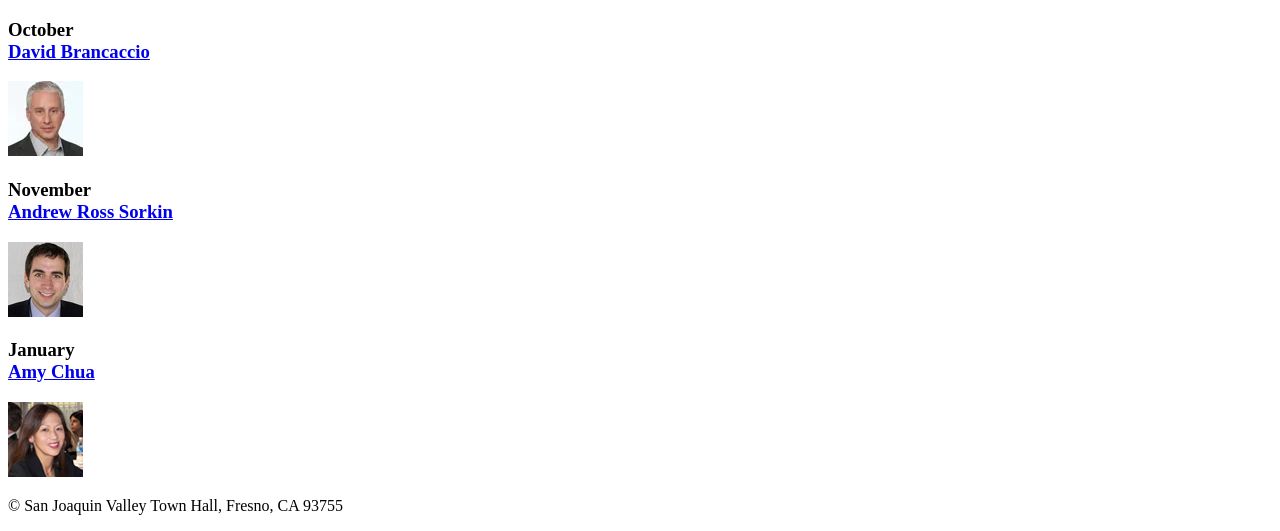
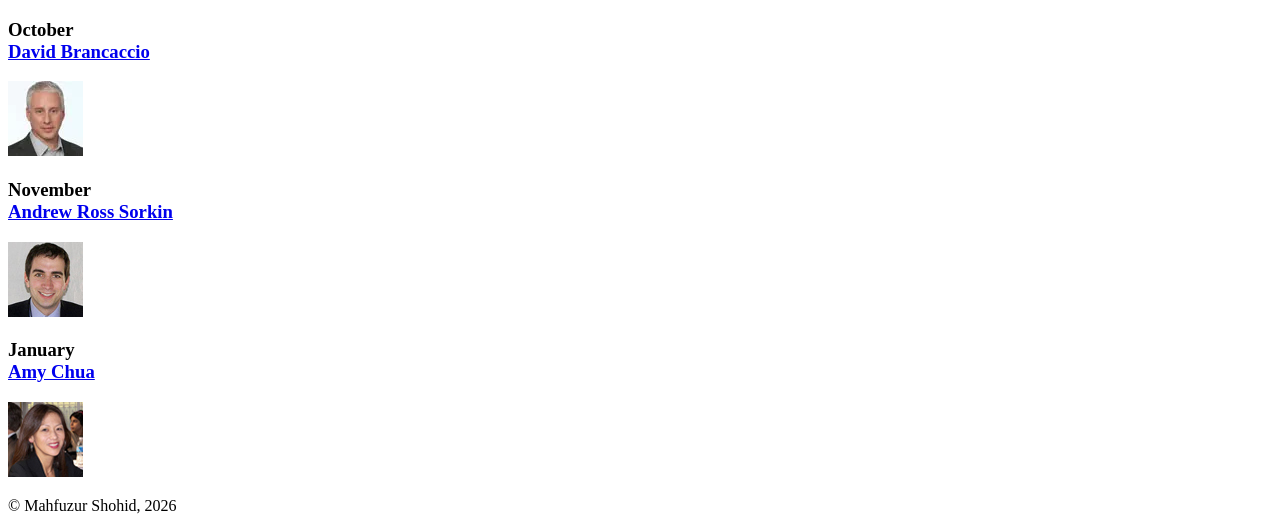
Before and after one commit to WowFear/A05, a plain HTML site: page index.html in a window 1280 px wide. Shown: the part 504-1035 px from the top of the page. Drawn offline with Linux system fonts and the light colour scheme.

Commit message:
Just changed the copyright

```diff
--- a/index.html
+++ b/index.html
@@ -37,8 +37,8 @@
         <img src="images/chua75.jpg" alt="Amy Chua">
     </main>
 
-    <footer>
-        <p>&copy; San Joaquin Valley Town Hall, Fresno, CA 93755</p>
-    </footer>
+   <footer>
+    <p>&copy; Mahfuzur Shohid, 2026</p>
+</footer>
 </body>
 </html>
```
